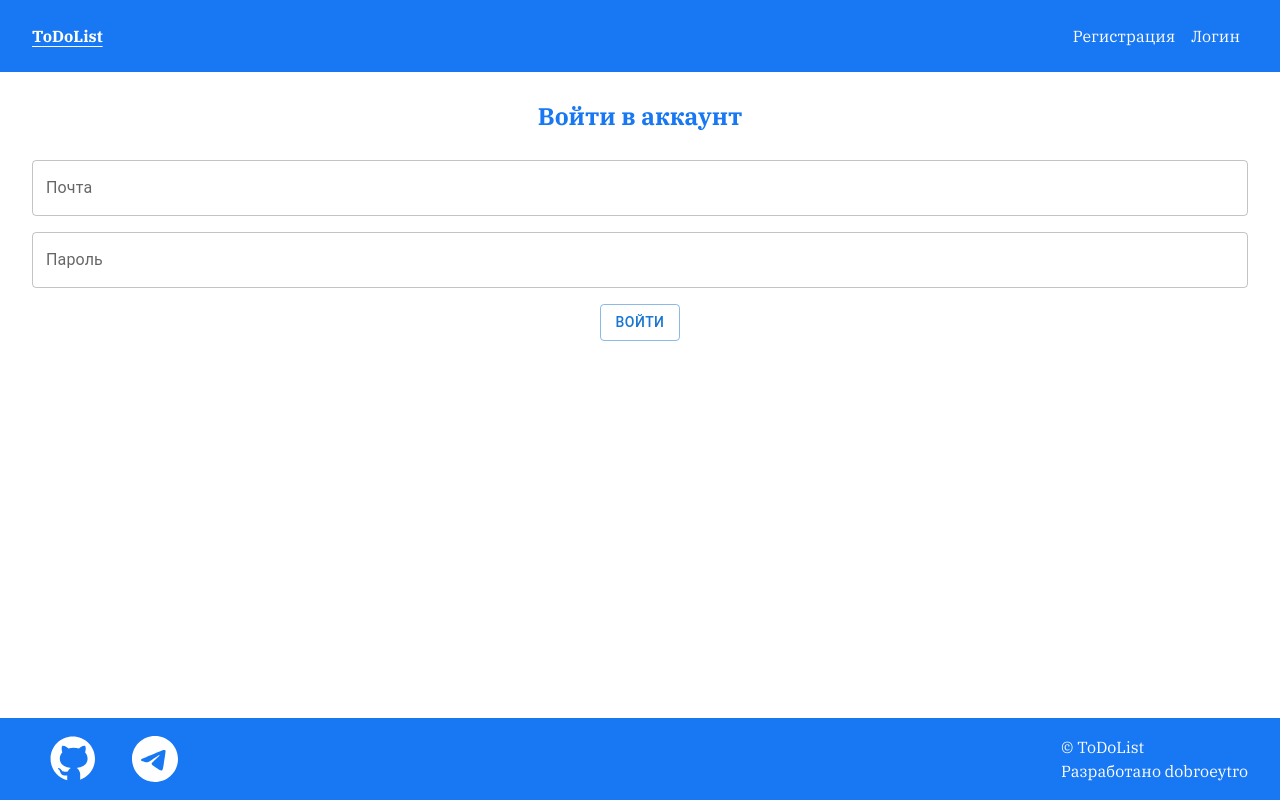
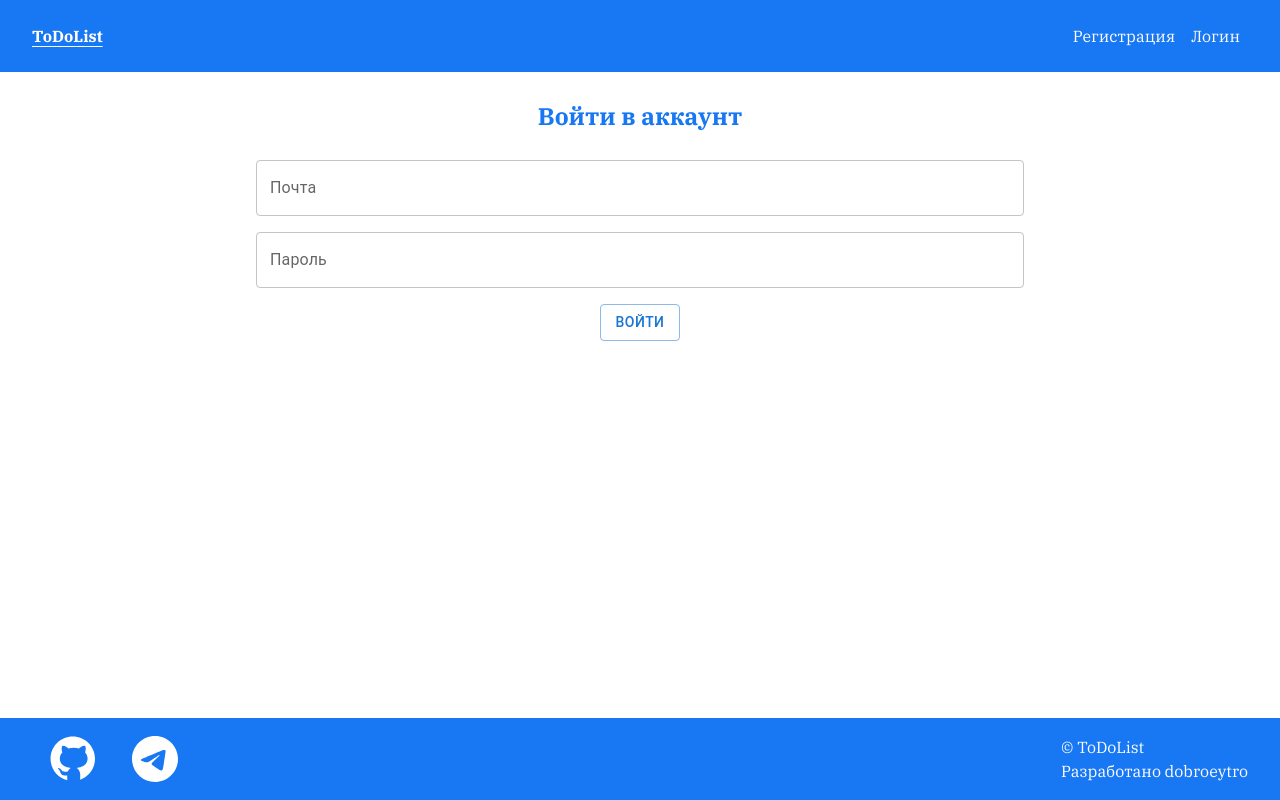
Before and after one commit to do6roetyro/airnet_todo_list, a React (Create React App) app: page /login in a window 1280 px wide. Built offline with nearby package versions, Linux system fonts and the light colour scheme.

Commit message:
fix: стили блоков формы

```diff
--- a/src/assets/styles/blocks/form.scss
+++ b/src/assets/styles/blocks/form.scss
@@ -4,6 +4,8 @@
     align-items: center;
     justify-content: center;
     gap: 1rem;
+    max-width: 768px;
+    margin: 0 auto;
 }
 
 .form__title {
```
